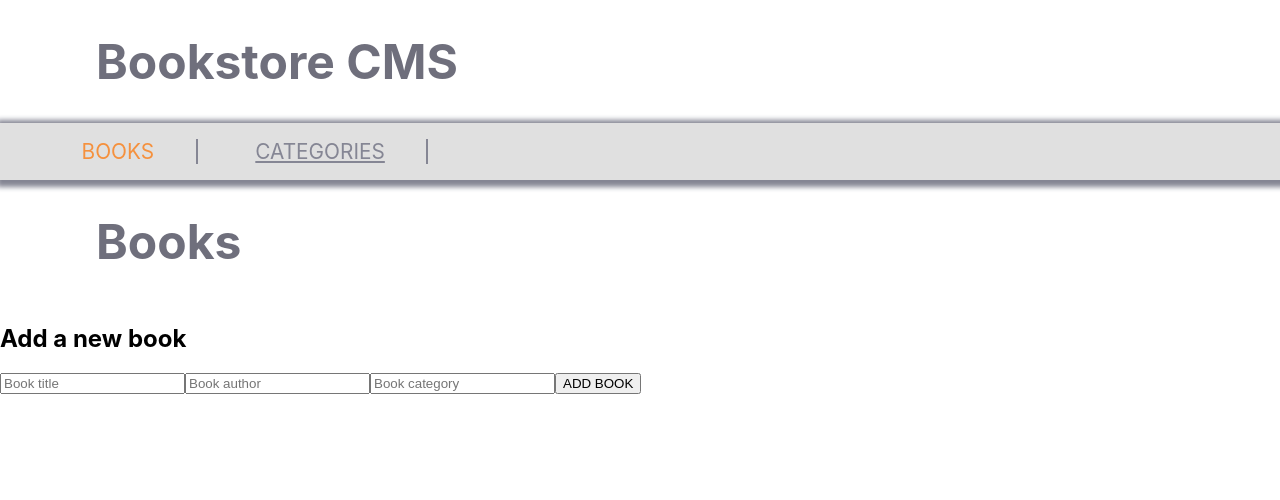
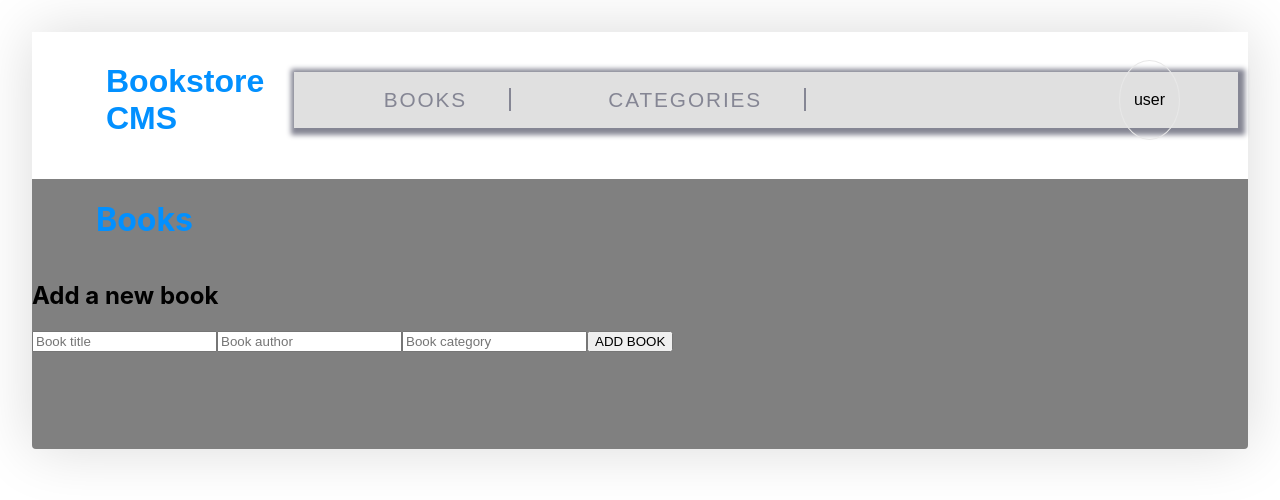
Before and after one commit to OsvaldoBC/bookstore-ob, a React (Create React App) app: page / in a window 1280 px wide. Shown: the top 500 px of the page. Built offline with nearby package versions, Linux system fonts and the light colour scheme.

Commit message:
Add style to Navbar

```diff
--- a/src/App.css
+++ b/src/App.css
@@ -1,12 +1,30 @@
+body {
+  margin: 0;
+  padding: 2rem;
+}
+
+li {
+  list-style: none;
+  padding: 0 0.5rem;
+}
 
 .book-list {
   display: flex;
   flex-direction: column;
 }
 
-.book-container {
+/*.book-container {
   display: flex;
   justify-content: space-around;
   align-items: center;
   background-color: #f0f0f0;
 }
+*/
+
+.app-container {
+  margin: 0;
+  padding: 0 0 8%;
+  border-radius: 4px;
+  box-shadow: 0 0 60px 0 rgb(0 0 0 / 15%);
+  background-color: gray;
+}
--- a/src/App.js
+++ b/src/App.js
@@ -7,13 +7,14 @@ import Books from './components/Books';
 import Categories from './components/Categories';
 
 const App = () => (
-  <>
+
+<div className="app-container">
     <Navbar />
     <Routes>
       <Route exact path="/" element={<Books />} />
       <Route path="/categories" element={<Categories />} />
     </Routes>
-  </>
+  </div>
 );
 
 export default App;
--- a/src/components/Navbar.css
+++ b/src/components/Navbar.css
@@ -1,7 +1,20 @@
+header, nav, ul {
+  display: flex;
+}
+
+header {
+  display: flex;
+  justify-content: space-between;
+  padding: 10px 10px 20px 10px;
+  font-family: 'Montserrat', sans-serif;
+  background-color: #fff;
+  align-items: center;
+}
+
 h1 {
-  font-size: 3em;
+  font-wight: bold;
   margin-left: 2em;
-  color: #6f6f7c;
+  color: #0290ff;
 }
 
 nav {
@@ -12,12 +25,17 @@ nav {
   box-shadow: 2px 2px 5px 5px #858694;
 }
 
-ul {
+.nav-links {
   display: flex;
-  justify-content: end;
-  align-items: center;
-  list-style: none;
-  gap: 1em;
+  flex-grow: 1;
+  list-style-type: none;
+  grid-gap: 40px;
+  gap: 40px;
+  letter-spacing: 1.9px;
+}
+
+a {
+  text-decoration: none;
 }
 
 li a {
@@ -27,7 +45,13 @@ li a {
   font-size: 1.3em;
 }
 
-.active {
-  color: #f5913e;
-  text-decoration: none;
+.nav-user {
+  position: absolute;
+  right: 100px;
+  display: flex;
+  align-items: center;
+  justify-content: center;
+  border: solid 1px #e8e8e8;
+  border-radius: 50%;
+  padding: 14px;
 }
--- a/src/components/Navbar.js
+++ b/src/components/Navbar.js
@@ -7,9 +7,9 @@ const Navbar = () => (
   <header>
     <h1>Bookstore CMS</h1>
     <nav>
-      <ul>
+      <ul className="nav-links">
         <li>
-          <NavLink to="/">BOOKS </NavLink>
+        <NavLink to="/">BOOKS </NavLink>
         </li>
         <li>
           <NavLink to="/categories">CATEGORIES </NavLink>
@@ -17,6 +17,9 @@ const Navbar = () => (
       </ul>
       <button type="button" style={{ display: 'none' }} onClick={createApp}>create app</button>
     </nav>
+    <div className="nav-user">
+      <p>user</p>
+    </div>
   </header>
 );
 
```
